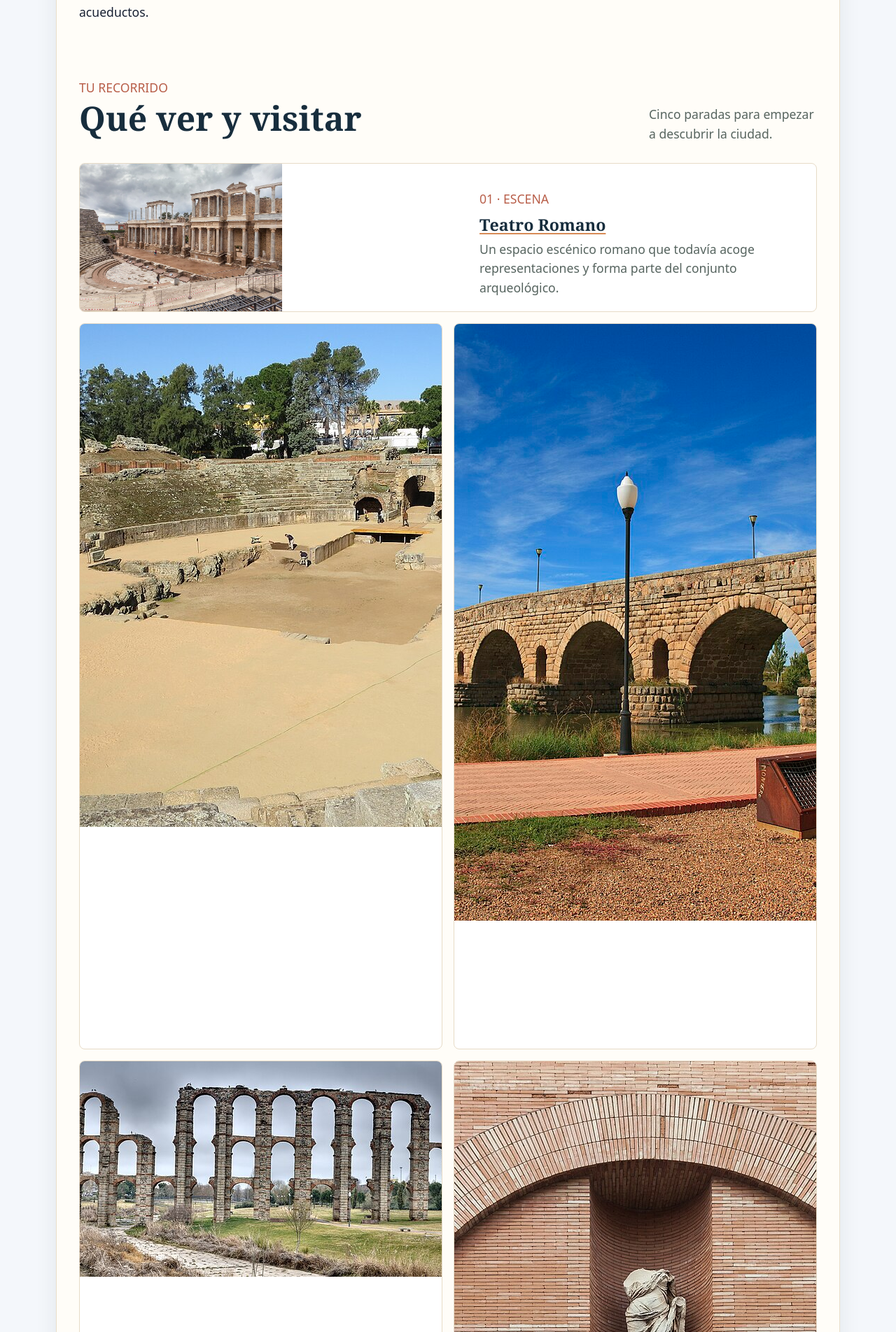
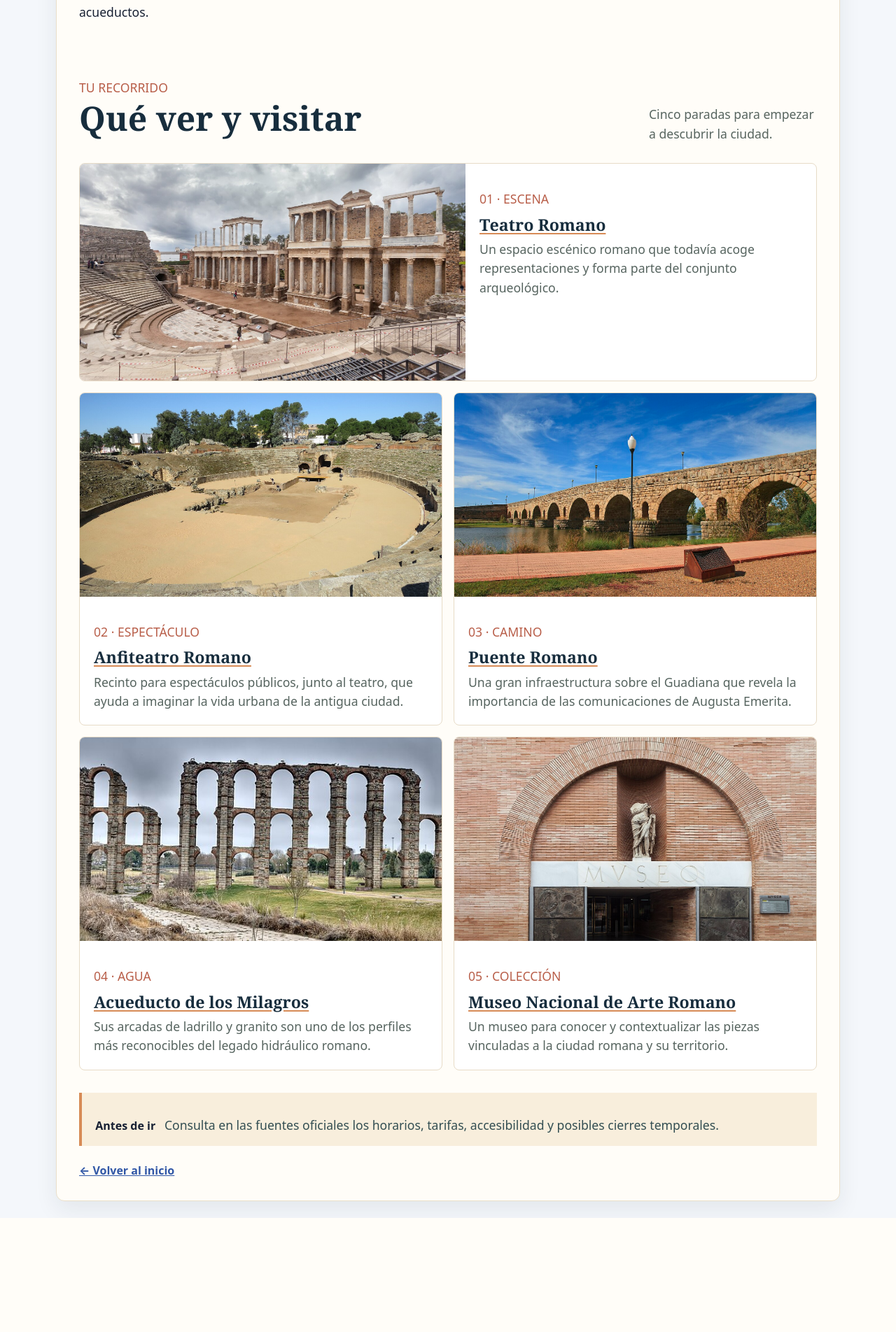
Before and after one commit to adriangarciaabenza/webdiscovermerida, a Flask app: page /merida in a window 1280 px wide. Shown: the part 981-2885 px from the top of the page at 70% size. After the commit the page ends 2722 px from the top, so only its background shows below. Run offline with Flask 3, Linux system fonts and the light colour scheme.

Commit message:
fix: align monument cards and update roadmap

```diff
--- a/static/styles.css
+++ b/static/styles.css
@@ -128,7 +128,7 @@ p {
 .section-heading { display: flex; align-items: end; justify-content: space-between; gap: 1rem; margin-bottom: 1.5rem; }
 .section-note { max-width: 15rem; margin: 0 0 0.25rem; color: #56645f; font-size: 0.95rem; }
 .places-grid { display: grid; grid-template-columns: repeat(2, minmax(0, 1fr)); gap: 1rem; }
-.place-card { overflow: hidden; border: 1px solid #e7dbc7; border-radius: 0.5rem; background: #fff; }
+.place-card { display: flex; flex-direction: column; overflow: hidden; border: 1px solid #e7dbc7; border-radius: 0.5rem; background: #fff; }
 .place-card-wide { grid-column: span 2; display: grid; grid-template-columns: 1.1fr 1fr; }
 .place-card-link { display: block !important; height: 100%; margin-top: 0 !important; color: inherit !important; cursor: pointer; pointer-events: auto; text-decoration: none; }
 .place-card-link:hover h3,
@@ -136,11 +136,13 @@ p {
 .place-title-link { margin-top: 0 !important; color: #172d3d !important; text-decoration: underline; text-decoration-color: #d78b56; text-underline-offset: 0.15em; }
 .place-title-link:hover,
 .place-title-link:focus-visible { color: #b85e49 !important; }
-.place-card-wide .place-card-link { display: grid !important; grid-template-columns: 1.1fr 1fr; }
-.place-card img { display: block; width: 100%; aspect-ratio: 1.6; object-fit: cover; }
+.place-card-wide .place-card-link { display: block !important; }
+.place-card:not(.place-card-wide) .place-card-link { height: auto; }
+.place-card img { display: block; width: 100%; height: auto; aspect-ratio: 16 / 9; object-fit: cover; }
 .place-card-wide img { height: 100%; }
 .place-card > div { padding: 1.25rem; }
 .place-card-link > div { padding: 1.25rem; }
+.place-card:not(.place-card-wide) > div { flex: 1; }
 .place-card h3 { margin: 0.4rem 0; color: #172d3d; font-size: 1.45rem; }
 .place-card p:last-child { margin: 0; color: #56645f; line-height: 1.55; }
 .visit-note { display: flex; align-items: baseline; gap: 0.8rem; margin-top: 2rem; padding: 1rem 1.2rem; border-left: 4px solid #d78b56; background: #f8eedc; }
```
Also changed, not shown: specs/roadmap.md (+7 -5 lines).
